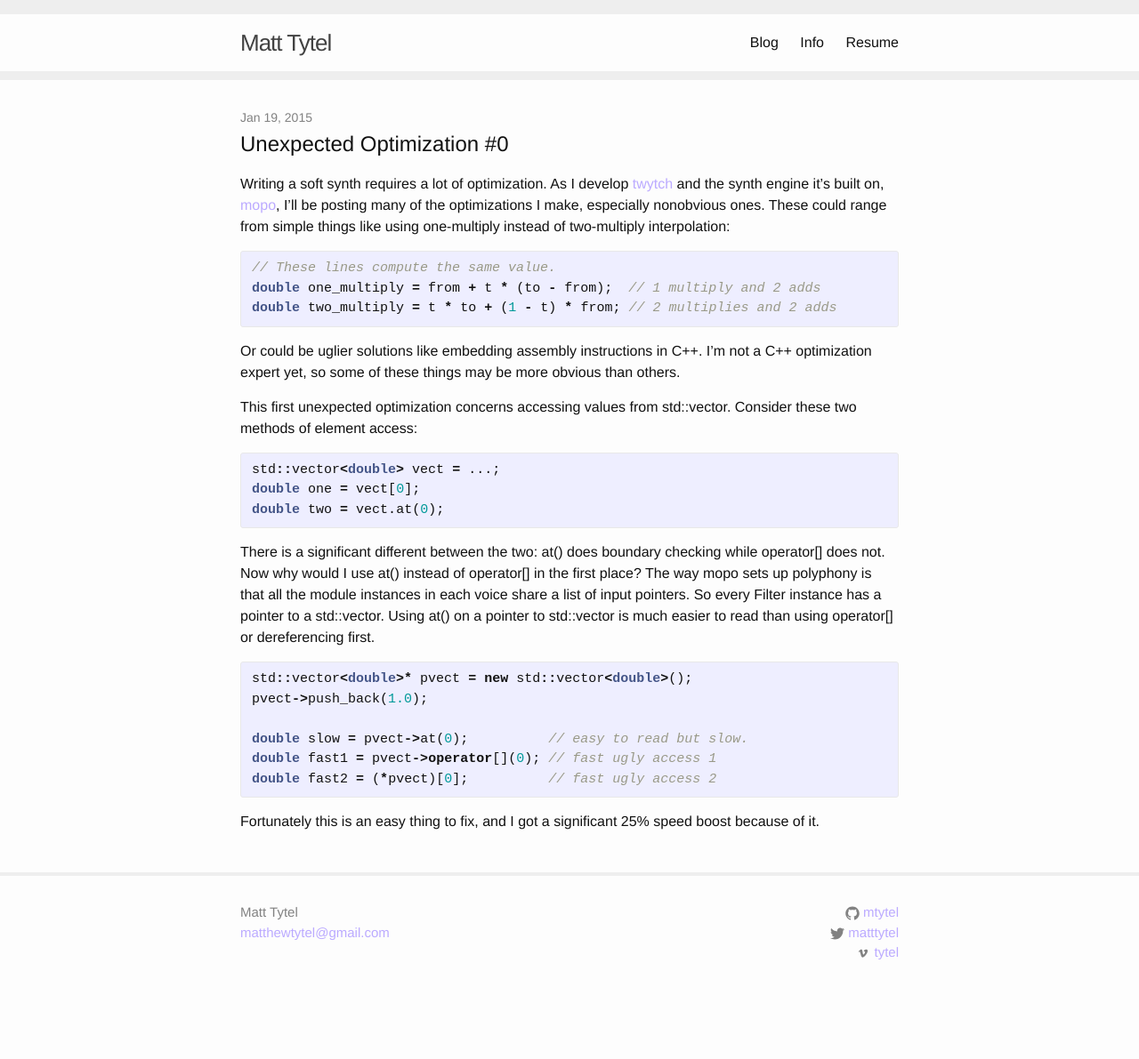
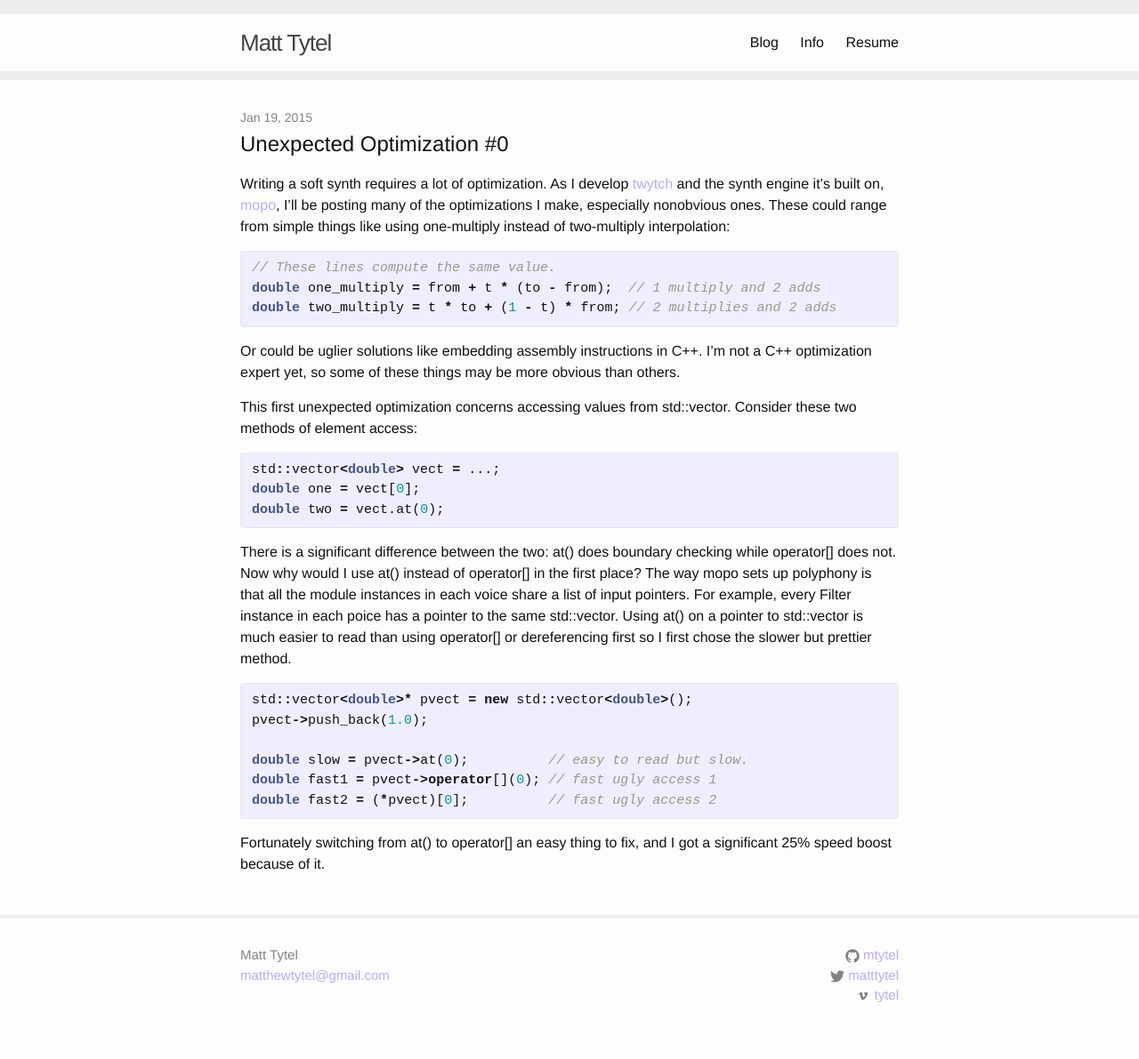
Before and after one commit to mtytel/tytel.org, a Jekyll site: the page built from _posts/2015-01-19-unexpected-optimization-00.markdown, in a window 1280 px wide. Shown: the whole page at 89% size. Built offline with Jekyll 4.4.1, drawn with Linux system fonts in a browser that asks for light colours; before the commit the page ends 1143 px from its top, so only the background shows below that.

Commit message:
Better wording.

```diff
--- a/_posts/2015-01-19-unexpected-optimization-00.markdown
+++ b/_posts/2015-01-19-unexpected-optimization-00.markdown
@@ -30,13 +30,13 @@ double one = vect[0];
 double two = vect.at(0);
 {% endhighlight %}
 
-There is a significant different between the two: at() does boundary checking
+There is a significant difference between the two: at() does boundary checking
 while operator[] does not. Now why would I use at() instead of operator[] in
 the first place? The way mopo sets up polyphony is that all the module
-instances in each voice share a list of input pointers. So every Filter
-instance has a pointer to a std::vector. Using at() on a pointer to
-std::vector is much easier to read than using operator[] or dereferencing
-first.
+instances in each voice share a list of input pointers. For example, every
+Filter instance in each poice has a pointer to the same std::vector. Using at()
+on a pointer to std::vector is much easier to read than using operator[] or
+dereferencing first so I first chose the slower but prettier method.
 
 {% highlight c++ %}
 std::vector<double>* pvect = new std::vector<double>();
@@ -47,8 +47,8 @@ double fast1 = pvect->operator[](0); // fast ugly access 1
 double fast2 = (*pvect)[0];          // fast ugly access 2
 {% endhighlight %}
 
-Fortunately this is an easy thing to fix, and I got a significant 25% speed
-boost because of it.
+Fortunately switching from at() to operator[] an easy thing to fix, and I got a
+significant 25% speed boost because of it.
 
 [twytch]:      https://github.com/mtytel/twytch
 [mopo]:        https://github.com/mtytel/mopo
```
